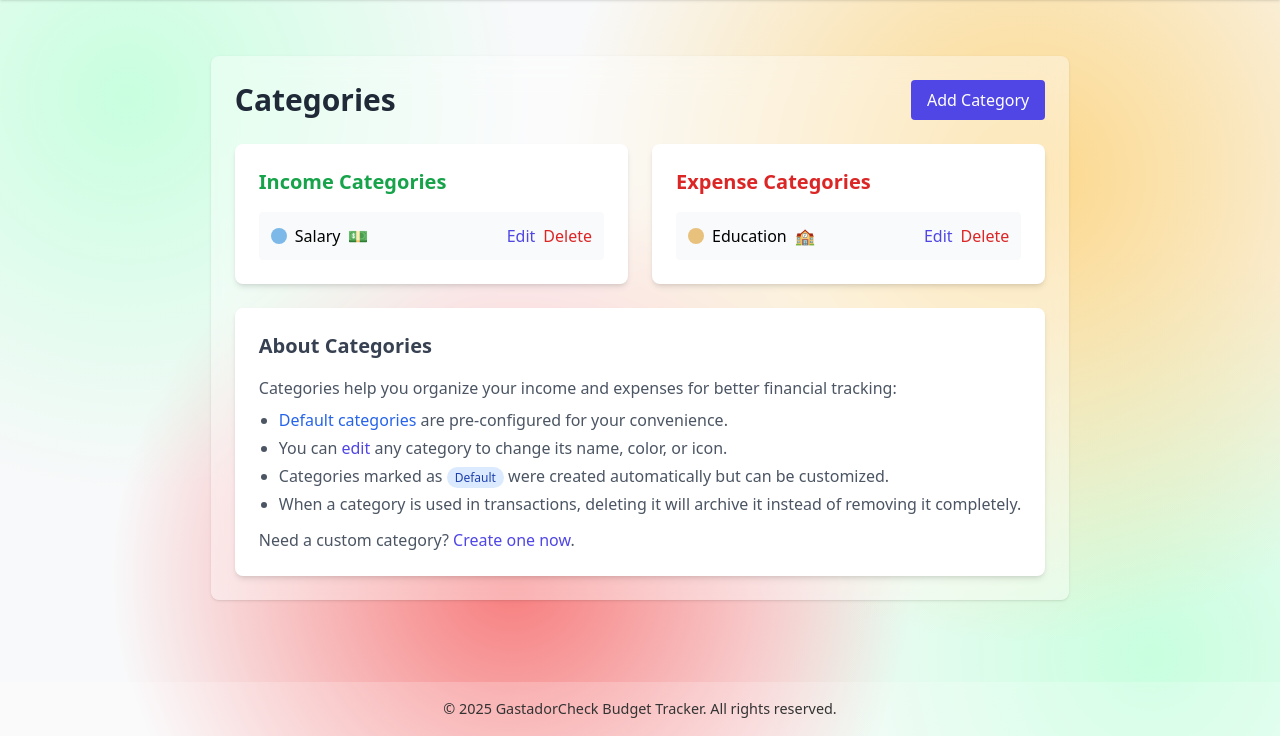
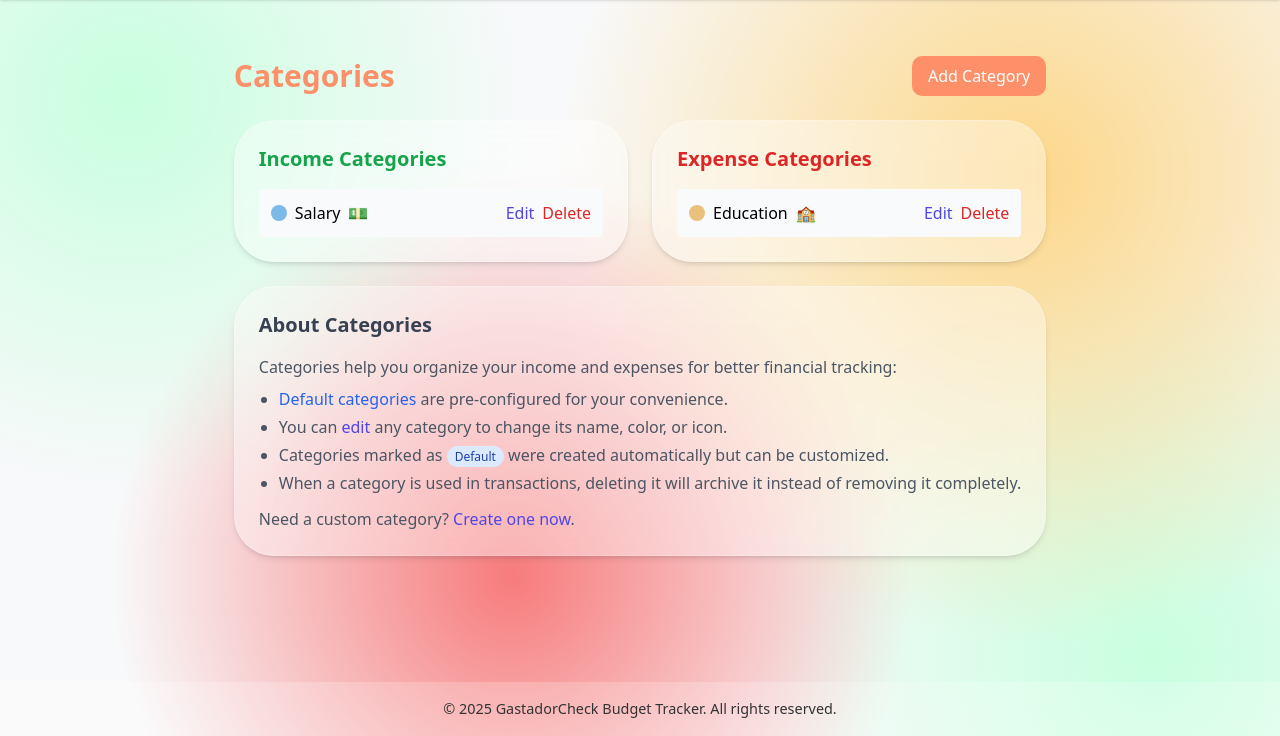
Before and after one commit to Fake1prog/CMSC-126_Long-Exam-2_Personal-Budget-Tracker, a Django app: page /categories/ in a window 1280 px wide. Shown: the part 64-800 px from the top of the page. Run offline with Django 5.2, Linux system fonts and the light colour scheme; a user stored in the database is signed in; data comes from the database, SQL or seed files in the repository; parts of the project's set-up code (start-up, migrations or seed data) failed here and were passed over; some libraries are stand-ins or nearby versions.

Commit message:
#11: Modified category page

```diff
--- a/templates/categories/category_list.html
+++ b/templates/categories/category_list.html
@@ -1,27 +1,25 @@
-{% extends 'base_dashboard.html' %}  {# Extend the main dashboard base template #}
+{% extends 'base_dashboard.html' %}
 
 {% block title %}Categories | Gastadorcheck{% endblock %}
 
 {% block extra_css %}
-    {# Link to custom CSS for page background or other styles #}
 <link rel="stylesheet" href="/static/css/landing.css">
 {% endblock %}
 
-{% block body_classes %}home-page{% endblock %} {# Apply body class for background styling #}
+{% block body_classes %}home-page{% endblock %}
 
 {% block content %}
-    {# Main content container with semi-transparent background and blur effect #}
-    <div class="bg-white bg-opacity-40 backdrop-filter backdrop-blur-lg rounded-lg shadow p-6 my-8">
+<div class="my-8">
 
     <div class="mb-6 flex justify-between items-center">
-            <h2 class="text-3xl font-bold text-gray-800">Categories</h2>
-            <a href="{% url 'category_add' %}" class="bg-indigo-600 hover:bg-indigo-700 text-white px-4 py-2 rounded transition">
+        <h2 class="text-3xl font-bold text-[#FD9069]">Categories</h2>
+        <a href="{% url 'category_add' %}" class="bg-[#FD9069] hover:opacity-90 text-white px-4 py-2 rounded-[10px] transition">
             Add Category
         </a>
     </div>
 
     <div class="grid grid-cols-1 md:grid-cols-2 gap-6">
-            <div class="bg-white p-6 rounded-lg shadow-md">
+        <div class="bg-white bg-opacity-40 backdrop-filter backdrop-blur-lg border border-white border-opacity-20 rounded-[40px] shadow-md p-6">
             <h3 class="text-xl font-semibold text-green-600 mb-4">Income Categories</h3>
 
             {% if income_categories %}
@@ -54,7 +52,7 @@
             {% endif %}
         </div>
 
-            <div class="bg-white p-6 rounded-lg shadow-md">
+        <div class="bg-white bg-opacity-40 backdrop-filter backdrop-blur-lg border border-white border-opacity-20 rounded-[40px] shadow-md p-6">
             <h3 class="text-xl font-semibold text-red-600 mb-4">Expense Categories</h3>
 
             {% if expense_categories %}
@@ -88,13 +86,13 @@
         </div>
     </div>
 
-        <div class="mt-6 bg-white p-6 rounded-lg shadow-md">
+    <div class="mt-6 bg-white bg-opacity-40 backdrop-filter backdrop-blur-lg border border-white border-opacity-20 rounded-[40px] shadow-md p-6">
         <h3 class="text-xl font-semibold text-gray-700 mb-4">About Categories</h3>
         <div class="text-gray-600">
             <p class="mb-2">Categories help you organize your income and expenses for better financial tracking:</p>
             <ul class="list-disc pl-5 space-y-1 mb-3">
                 <li><span class="text-blue-600 font-medium">Default categories</span> are pre-configured for your convenience.</li>
-                    <li>You can <a href="#" class="text-indigo-600 font-medium hover:underline">edit</a> any category to change its name, color, or icon.</li> {# Adjusted link to be descriptive #}
+                <li>You can <a href="#" class="text-indigo-600 font-medium hover:underline">edit</a> any category to change its name, color, or icon.</li>
                 <li>Categories marked as <span class="text-blue-800 bg-blue-100 px-2 py-0.5 rounded-full text-xs">Default</span> were created automatically but can be customized.</li>
                 <li>When a category is used in transactions, deleting it will archive it instead of removing it completely.</li>
             </ul>
@@ -102,11 +100,10 @@
         </div>
     </div>
 
-    </div> {# End main content container #}
+</div>
 {% endblock %}
 
 {% block footer %}
-    {# Page Footer #}
 <footer class="home-footer">
     <p>&copy; {% now "Y" %} GastadorCheck Budget Tracker. All rights reserved.</p>
 </footer>
```
Lines whose indentation alone changed are shown as unchanged.
